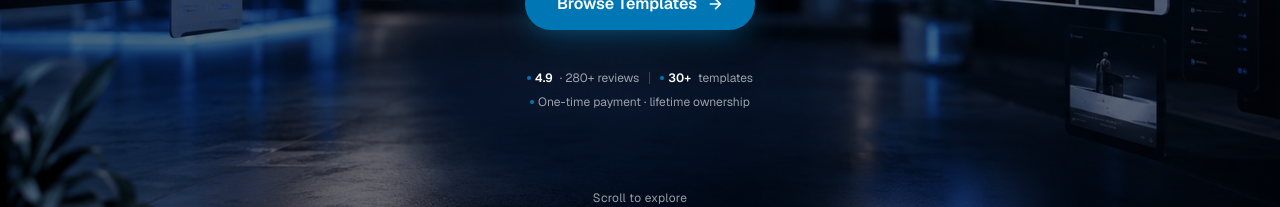
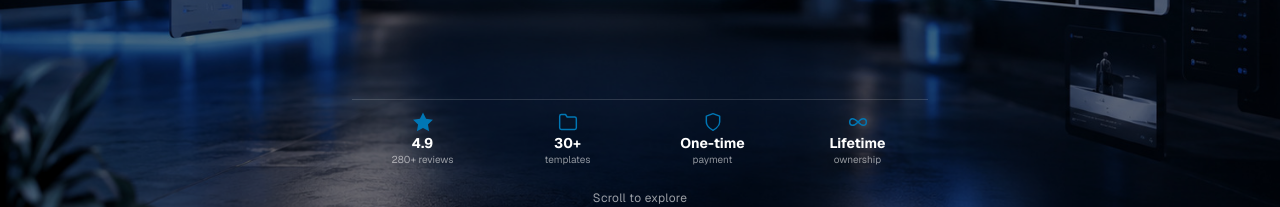
Before and after one commit to joyalvarghese458/template-app, a Next.js app: page / in a window 1280 px wide. Shown: the part 508-715 px from the top of the page. Built offline with nearby package versions, Linux system fonts and the light colour scheme; no server answers; the database is empty; a web font is replaced by a local one.

Commit message:
new landing

```diff
--- a/app/(site)/page.tsx
+++ b/app/(site)/page.tsx
@@ -90,7 +90,7 @@ export default function Home() {
         <div className="absolute inset-0 bg-black/35 sm:bg-black/50" aria-hidden="true" />
 
         {/* Hero content */}
-        <div className="relative z-10 flex-1 flex flex-col items-center justify-between sm:justify-center w-full px-6 sm:px-8 lg:px-12 pt-20 pb-4 sm:pb-6 text-center">
+        <div className="relative z-10 flex-1 flex flex-col items-center justify-between w-full px-6 sm:px-8 lg:px-12 pt-20 pb-4 sm:pb-6 text-center">
 
           {/* Top content group */}
           <div className="flex flex-col items-center">
@@ -140,19 +140,10 @@ export default function Home() {
               </svg>
             </a>
 
-            {/* Trust strip — desktop only */}
-            <div className="hidden sm:flex flex-col items-center gap-2 text-xs text-white/60">
-              <div className="flex items-center gap-2.5">
-                <span className="whitespace-nowrap flex items-center gap-1"><span className="w-1 h-1 rounded-full bg-brand shrink-0" /><span className="text-white font-semibold">4.9</span>&nbsp;· 280+ reviews</span>
-                <span className="shrink-0 w-px h-3 bg-white/20" />
-                <span className="whitespace-nowrap flex items-center gap-1"><span className="w-1 h-1 rounded-full bg-brand shrink-0" /><span className="text-white font-semibold">30+</span>&nbsp;templates</span>
-              </div>
-              <span className="whitespace-nowrap flex items-center gap-1"><span className="w-1 h-1 rounded-full bg-brand shrink-0" />One-time payment · lifetime ownership</span>
-            </div>
           </div>
 
-          {/* Stats grid — mobile only, pinned to bottom */}
-          <div className="sm:hidden w-full border-t border-white/15 pt-3">
+          {/* Stats grid — all screen sizes, pinned to bottom */}
+          <div className="w-full border-t border-white/15 pt-3 max-w-lg sm:max-w-xl mx-auto">
             <div className="grid grid-cols-4 gap-1">
               {/* 4.9 reviews */}
               <div className="flex flex-col items-center gap-1">
```
Also changed, not shown: app/new-landing.webp.
